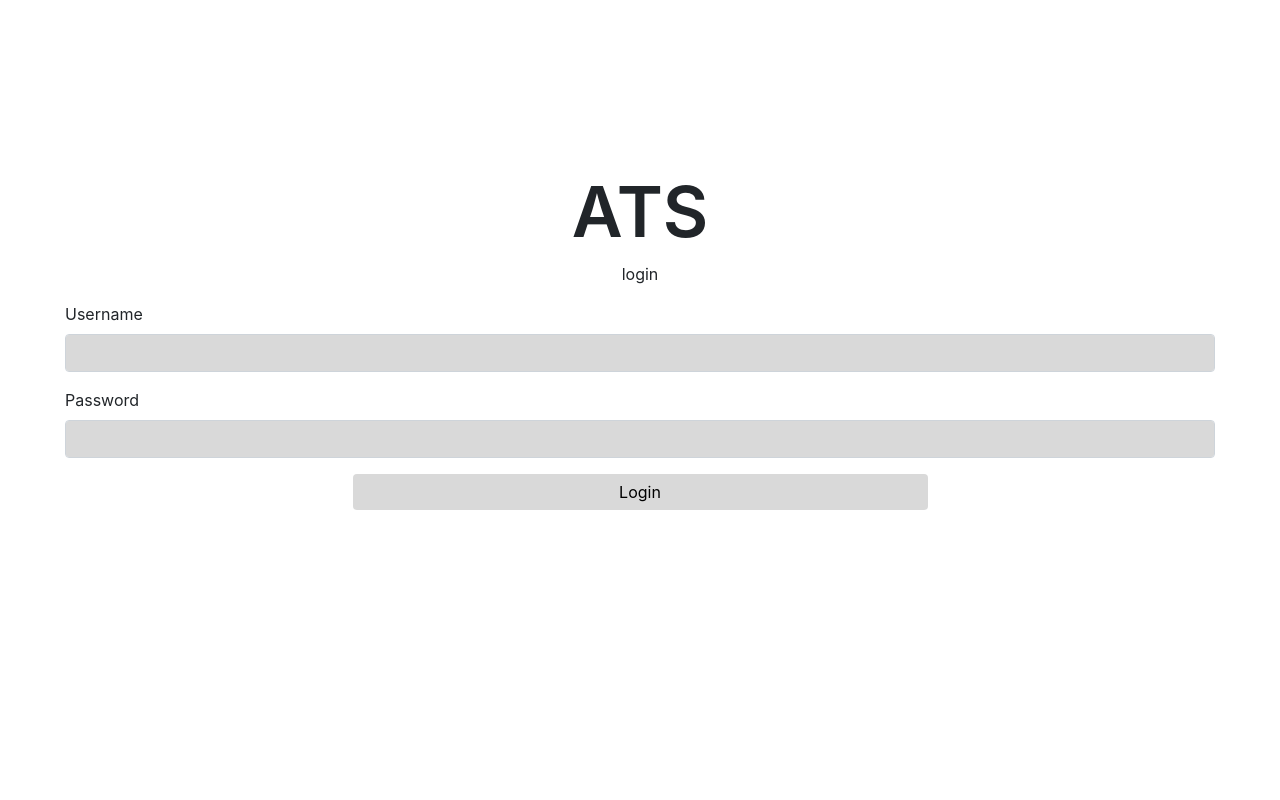
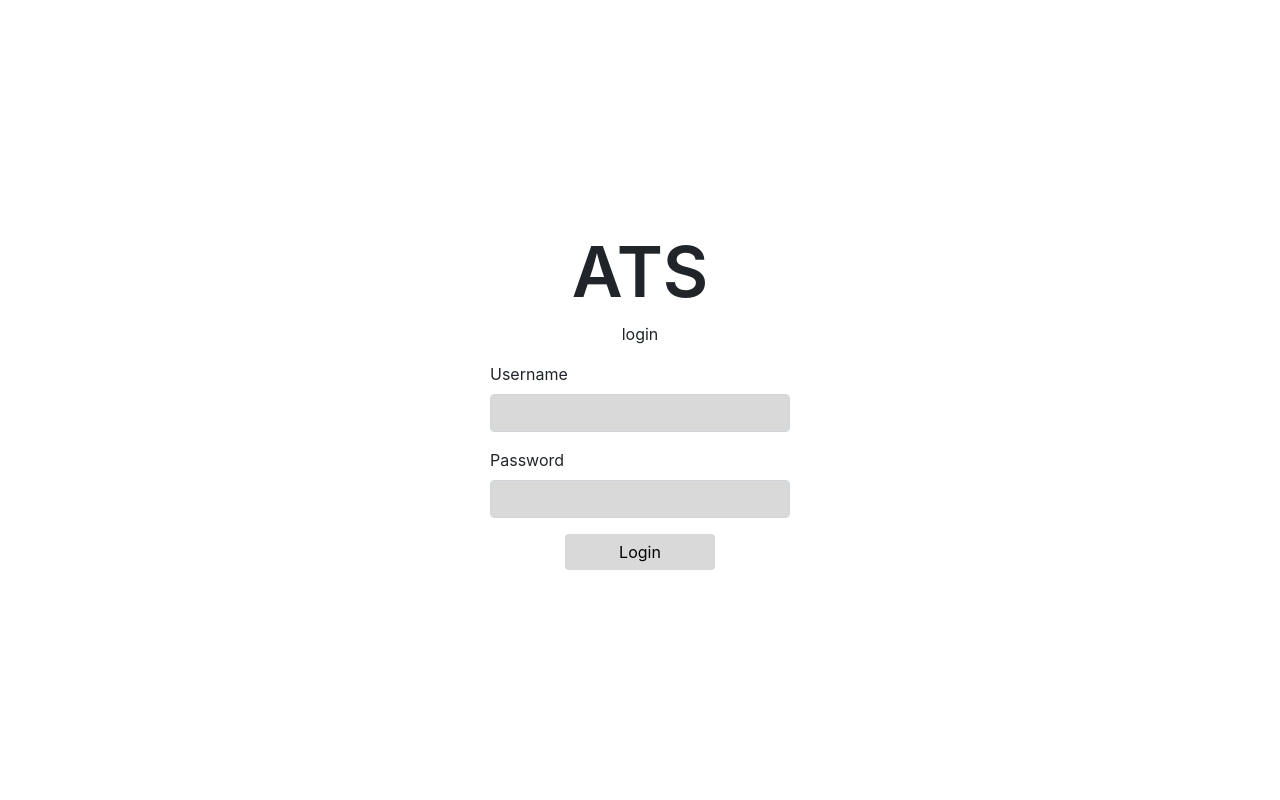
Before and after one commit to COSC-470-2023/ATS_Project_2024, a Flask app: page /login in a window 1280 px wide. Run offline with Flask 3, Linux system fonts and the light colour scheme; parts of the project's set-up code (start-up, migrations or seed data) failed here and were passed over; some libraries are stand-ins or nearby versions.

Commit message:
Fixed login page styling

```diff
--- a/user_interface/static/style.css
+++ b/user_interface/static/style.css
@@ -27,11 +27,18 @@ body {
 #login-form {
     width: 100%;
     padding: 50px;
-    margin-top: 120px;
+    max-width: 400px;
 }
 
 #login-form h1 {
     font-size: 70px;
+}
+
+.login-container {
+    display: flex;
+    justify-content: center;
+    align-items: center;
+    height: 100vh;
 }
 
 .form-control {
--- a/user_interface/templates/login.html
+++ b/user_interface/templates/login.html
@@ -33,7 +33,7 @@
       {% endif %}
     {% endwith %}
 
-    <div class="container-fluid">
+    <div class="container-fluid login-container">
         <form class="mx-auto" id='login-form' method="POST">
             <h1 class="text-center"> ATS </h1>
             <p class="text-center"> login </p>
@@ -50,6 +50,8 @@
             </div>
           </form>
     </div>
+
+
     <!-- Optional JavaScript -->
     <!-- jQuery first, then Popper.js, then Bootstrap JS -->
     <script src="https://code.jquery.com/jquery-3.3.1.slim.min.js" integrity="sha384-q8i/X+965DzO0rT7abK41JStQIAqVgRVzpbzo5smXKp4YfRvH+8abtTE1Pi6jizo" crossorigin="anonymous"></script>
```
